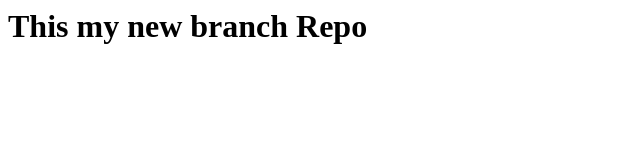
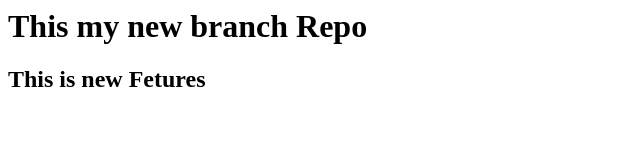
Before and after one commit to SKSARUK10/localrepo, a plain HTML site: page index.html in a window 1280 px wide. Shown: the whole page, without its empty margins (0-640 px from the left). Drawn offline with Linux system fonts and the light colour scheme.

Commit message:
Add new fetures

```diff
--- a/index.html
+++ b/index.html
@@ -1 +1,2 @@
 <h1>This my new branch Repo</h1>
+<h2>This is new Fetures</h2>
```
